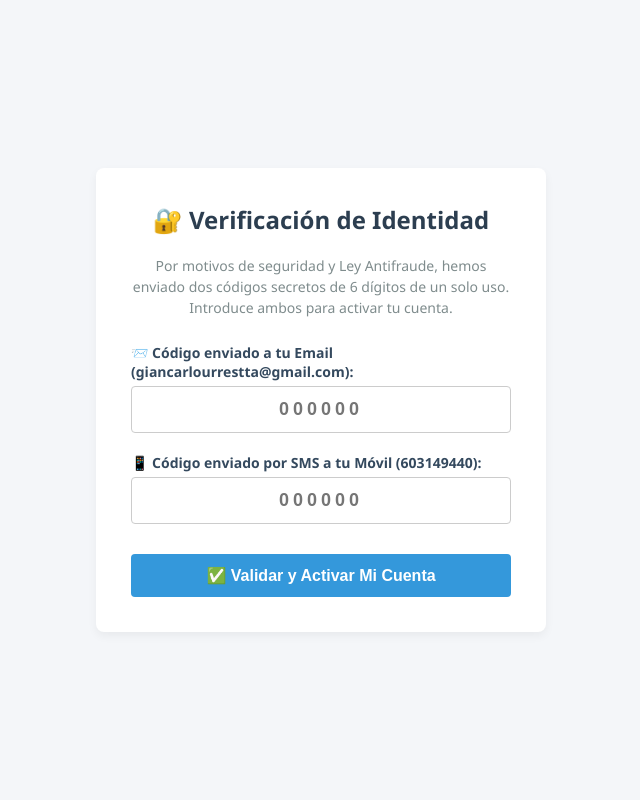
After one commit to Gianurrestta/taxautonomo, a Django app: page /verificar-cuenta/ in a window 1280 px wide. The commit adds this page. Shown: the whole page, without its empty margins (319-959 px from the left). Run offline with Django 5.2, Linux system fonts and the light colour scheme; a user stored in the database is signed in; data comes from the database, SQL or seed files in the repository; both versions use the stored data as it was after the commit.

Commit message:
Seguridad: Lógica de doble factor SMS y Email completamente integrada en el enrutamiento y registro

```diff
--- a/fiscalidad/models.py
+++ b/fiscalidad/models.py
@@ -7,7 +7,7 @@ from django.core.exceptions import ValidationError
 
 
 class PerfilAutonomo(models.Model):
-    """Información fiscal y mercantil obligatoria del autónomo emisor en España"""
+    """Información fiscal y mercantil obligatoria del autónomo emisor con candado de verificación"""
     REGIMENES = [
         ('EDV', 'Estimación Directa Simplificada'),
         ('EDN', 'Estimación Directa Normal'),
@@ -16,10 +16,15 @@ class PerfilAutonomo(models.Model):
     nif_nie = models.CharField(max_length=15, unique=True, verbose_name="NIF o NIE")
     nombre_fiscal = models.CharField(max_length=150)
     domicilio_fiscal = models.CharField(max_length=255, default='', help_text="Dirección obligatoria ante la AEAT")
-    telefono = models.CharField(max_length=20, blank=True, null=True)
+    telefono = models.CharField(max_length=20, blank=True, null=True, help_text="Formato internacional, ej: +34600000000")
     actividad_profesional = models.CharField(max_length=100, help_text="Ej: Desarrollo Web, Asesoría Jurídica", blank=True, null=True)
     logo = models.ImageField(upload_to="logos_autonomos/", blank=True, null=True)
     regimen_fiscal = models.CharField(max_length=3, choices=REGIMENES, default='EDV')
+
+    # CANDADOS DE SEGURIDAD EXIGIDOS PARA VERIFICACIÓN DE IDENTIDAD
+    cuenta_verificada = models.BooleanField(default=False, help_text="Habilita o congela el acceso al Dashboard")
+    codigo_verificacion_email = models.CharField(max_length=6, blank=True, null=True)
+    codigo_verificacion_sms = models.CharField(max_length=6, blank=True, null=True)
 
     def obtener_siguiente_numero_factura(self, tipo_serie='ORDINARIA') -> str:
         año_actual = datetime.date.today().year
@@ -45,7 +50,6 @@ class PerfilAutonomo(models.Model):
 
     def __str__(self):
         return f"{self.nombre_fiscal} ({self.nif_nie})"
-
 
 class Cliente(models.Model):
     """MÓDULO 1: Directorio y Base de Datos CRM de Clientes del Autónomo"""
--- /dev/null
+++ b/fiscalidad/templates/fiscalidad/verificar_cuenta.html
@@ -0,0 +1,42 @@
+<!DOCTYPE html>
+<html lang="es">
+<head>
+    <meta charset="UTF-8">
+    <title>Verificación de Seguridad - Plataforma Autónomos</title>
+    <style>
+        body { font-family: 'Segoe UI', Tahoma, Geneva, Verdana, sans-serif; background: #f4f6f9; display: flex; align-items: center; justify-content: center; height: 100vh; margin: 0; }
+        .verification-container { max-width: 450px; width: 100%; background: white; padding: 35px; border-radius: 8px; box-shadow: 0 4px 10px rgba(0,0,0,0.05); box-sizing: border-box; }
+        h2 { color: #2c3e50; margin-top: 0; text-align: center; }
+        p { color: #7f8c8d; font-size: 14px; text-align: center; line-height: 1.5; margin-bottom: 25px; }
+        .form-group { margin-bottom: 20px; }
+        label { display: block; margin-bottom: 5px; font-weight: bold; color: #34495e; font-size: 14px; }
+        input[type="text"] { width: 100%; padding: 12px; border: 1px solid #ccc; border-radius: 4px; box-sizing: border-box; text-align: center; font-size: 18px; font-weight: bold; letter-spacing: 4px; }
+        .btn-submit { background: #3498db; color: white; padding: 12px 20px; border: none; border-radius: 4px; font-weight: bold; cursor: pointer; width: 100%; font-size: 16px; margin-top: 10px; }
+        .btn-submit:hover { background: #2980b9; }
+        .error-msg { background: #fadbd8; color: #c0392b; padding: 10px; border-radius: 4px; margin-bottom: 15px; font-size: 14px; text-align: center; font-weight: bold; }
+    </style>
+</head>
+<body>
+    <div class="verification-container">
+        <h2>🔐 Verificación de Identidad</h2>
+        <p>Por motivos de seguridad y Ley Antifraude, hemos enviado dos códigos secretos de 6 dígitos de un solo uso. Introduce ambos para activar tu cuenta.</p>
+
+        {% if error %}
+            <div class="error-msg">{{ error }}</div>
+        {% endif %}
+
+        <form method="POST">
+            {% csrf_token %}
+            <div class="form-group">
+                <label for="codigo_email">📨 Código enviado a tu Email ({{ correo_destino }}):</label>
+                <input type="text" id="codigo_email" name="codigo_email" placeholder="000000" maxlength="6" required>
+            </div>
+            <div class="form-group">
+                <label for="codigo_sms">📱 Código enviado por SMS a tu Móvil ({{ telefono_destino }}):</label>
+                <input type="text" id="codigo_sms" name="codigo_sms" placeholder="000000" maxlength="6" required>
+            </div>
+            <button type="submit" class="btn-submit">✅ Validar y Activar Mi Cuenta</button>
+        </form>
+    </div>
+</body>
+</html>
--- a/fiscalidad/urls.py
+++ b/fiscalidad/urls.py
@@ -41,12 +41,15 @@ def convertir_cotizacion_a_factura_directo(request, cotizacion_id):
     return redirect('descargar_factura_pdf', factura_id=nueva_factura.id)
 
 
-# MAPEO GLOBAL DE RUTAS (MÓDULO 3 INTEGRADO)
+# MAPEO GLOBAL DE RUTAS (VERIFICACIÓN INTEGRADA)
 urlpatterns = [
     # Módulo de Autenticación Multiusuario
     path('login/', views.login_usuario, name='login_usuario'),
     path('registro/', views.registro_autonomo, name='registro_autonomo'),
     path('logout/', views.logout_usuario, name='logout_usuario'),
+
+    # NUEVA RUTA: Pantalla intermedia de verificación doble factor
+    path('verificar-cuenta/', views.verificar_cuenta_view, name='verificar_cuenta_view'),
 
     # Vistas de Gestión Principal protegidas por @login_required
     path('', views.dashboard_fiscal, name='dashboard_fiscal'),
--- a/fiscalidad/views.py
+++ b/fiscalidad/views.py
@@ -1,6 +1,7 @@
 import datetime
 from decimal import Decimal
 import urllib.parse
+import random
 
 # Importaciones nativas de Django
 from django.shortcuts import render, redirect, get_object_or_404
@@ -298,3 +299,35 @@ def registro_autonomo(request):
 def logout_usuario(request):
     logout(request)
     return redirect('login_usuario')
+
+@login_required
+def verificar_cuenta_view(request):
+    """Módulo de Identidad: Valida los códigos de 6 dígitos obligatorios para desbloquear la plataforma"""
+    perfil = request.user.perfil
+
+    # Si la cuenta ya está verificada por seguridad, lo mandamos directo al panel
+    if perfil.cuenta_verificada:
+        return redirect('dashboard_fiscal')
+
+    error = None
+    if request.method == 'POST':
+        c_email = request.POST.get('codigo_email', '').strip()
+        c_sms = request.POST.get('codigo_sms', '').strip()
+
+        # Validación exacta céntimo a céntimo de las variables de identidad
+        if perfil.codigo_verificacion_email == c_email and perfil.codigo_verificacion_sms == c_sms:
+            perfil.cuenta_verificada = True
+            # Limpiamos los códigos de la base de datos por seguridad de un solo uso
+            perfil.codigo_verificacion_email = None
+            perfil.codigo_verificacion_sms = None
+            perfil.save()
+            return redirect('dashboard_fiscal')
+        else:
+            error = "Los códigos introducidos no coinciden con los enviados. Inténtalo de nuevo."
+
+    context = {
+        'error': error,
+        'correo_destino': request.user.email,
+        'telefono_destino': perfil.telefono or 'No registrado'
+    }
+    return render(request, 'fiscalidad/verificar_cuenta.html', context)
```
Also changed, not shown: fiscalidad/templates/fiscalidad/registro.html (+9 -0 lines), db.sqlite3, fiscalidad/migrations/0004_perfilautonomo_codigo_verificacion_email_and_more.py (added).
